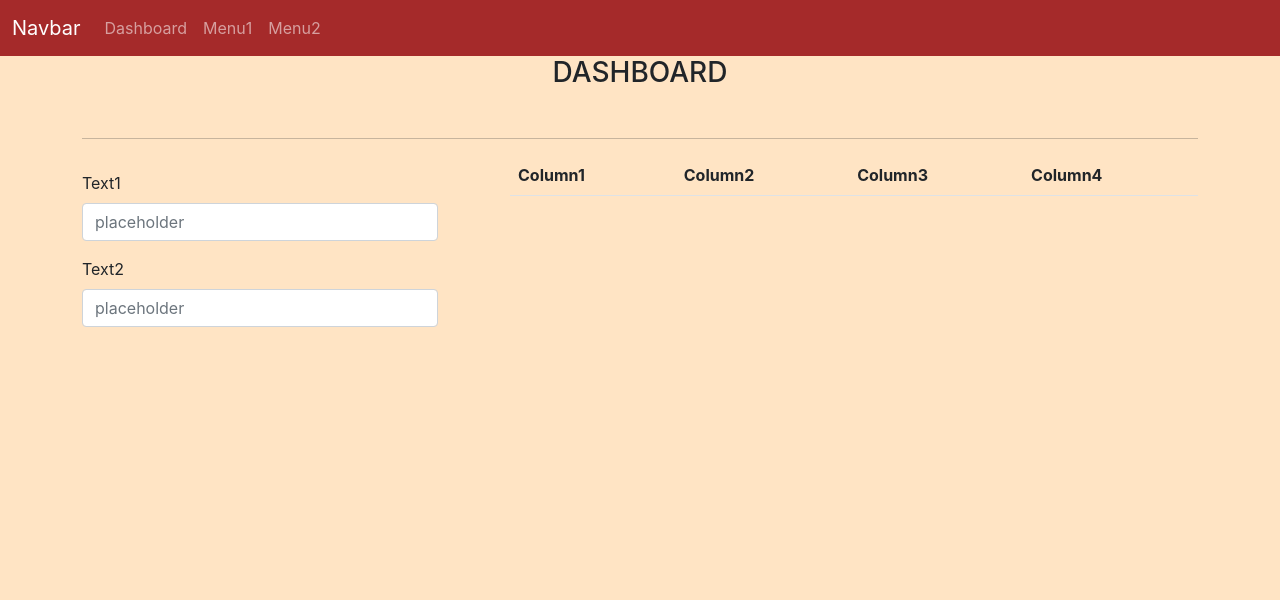
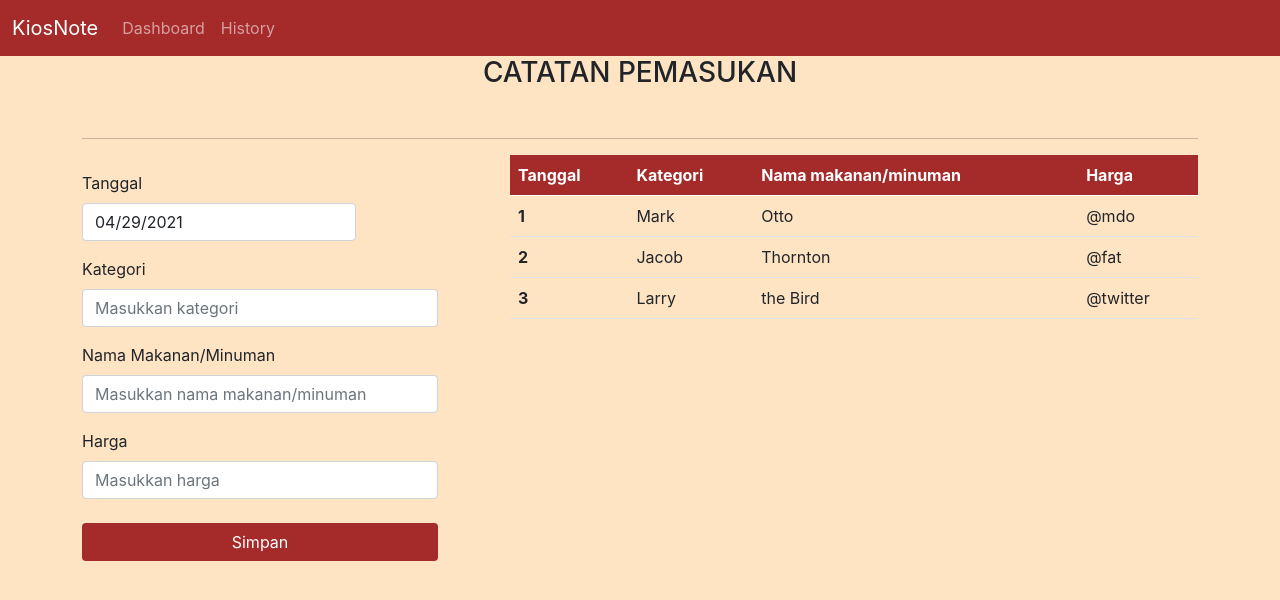
Before and after one commit to MarkM29/final-back-end, a React (Create React App) app: page /dashboard in a window 1280 px wide. Shown: the top 600 px of the page. Built offline with nearby package versions, Linux system fonts and the light colour scheme.

Commit message:
fixing dashboard

```diff
--- a/package.json
+++ b/package.json
@@ -8,6 +8,7 @@
     "@testing-library/user-event": "^12.1.10",
     "firebase": "^8.4.3",
     "react": "^17.0.2",
+    "react-datepicker": "^3.8.0",
     "react-dom": "^17.0.2",
     "react-router-dom": "^5.2.0",
     "react-scripts": "4.0.3",
--- a/src/App.css
+++ b/src/App.css
@@ -1,3 +1,6 @@
 .CustomColor {
   background-color: brown;
 }
+.whiteText {
+  color: white;
+}
--- a/src/components/molecules/Navbar/index.js
+++ b/src/components/molecules/Navbar/index.js
@@ -7,7 +7,7 @@ const NavBar = () => {
     <nav className="navbar navbar-expand-lg navbar-dark CustomColor">
       <div className="container-fluid">
         <a className="navbar-brand" href="#">
-          Navbar
+          KiosNote
         </a>
         <button
           className="navbar-toggler"
@@ -22,14 +22,11 @@ const NavBar = () => {
         </button>
         <div className="collapse navbar-collapse" id="navbarNavAltMarkup">
           <div className="navbar-nav">
-            <Link className="nav-link" to="/">
+            <Link className="nav-link" to="/dashboard">
               Dashboard
             </Link>
-            <Link className="nav-link" to="/AddUser">
-              Menu1
-            </Link>
-            <Link className="nav-link" to="/about">
-              Menu2
+            <Link className="nav-link" to="/History">
+              History
             </Link>
           </div>
         </div>
--- a/src/components/pages/Dashboard/index.js
+++ b/src/components/pages/Dashboard/index.js
@@ -1,37 +1,75 @@
-import React from "react";
+import React, { useState } from "react";
 import { NavBar } from "../../../components";
-import { Input } from "../../atoms";
+import { Button, Input } from "../../atoms";
+import DatePicker from "react-datepicker";
+import "react-datepicker/dist/react-datepicker.css";
+import "../../../App.css";
 
 const Dashboard = () => {
+  const [startDate, setStartDate] = useState(new Date());
+
   return (
     <div style={{ backgroundColor: "bisque", height: "100vh" }}>
       <NavBar />
       <div className="container">
-        <h3 className="text-center mb-5">DASHBOARD</h3>
+        <h3 className="text-center mb-5">CATATAN PEMASUKAN</h3>
         <hr />
         <div className="row">
           <div className="col-md-4">
+            <p className="form-label mt-3">Tanggal</p>
+            <DatePicker
+              className="form-control"
+              selected={startDate}
+              onChange={(date) => setStartDate(date)}
+            />
             <Input
-              label="Text1"
-              placeholder="placeholder"
+              label="Kategori"
+              placeholder="Masukkan kategori"
               className="form-control"
             />
             <Input
-              label="Text2"
-              placeholder="placeholder"
+              label="Nama Makanan/Minuman"
+              placeholder="Masukkan nama makanan/minuman"
               className="form-control"
             />
+            <Input
+              label="Harga"
+              placeholder="Masukkan harga"
+              className="form-control"
+            />
+            <br />
+            <Button text="Simpan" color="brown" textColor="white" />
           </div>
           <div className="col-sm ms-5">
-            <table class="table table-striped table-hover">
-              <thead>
+            <table class="table">
+              <thead class="CustomColor whiteText">
                 <tr>
-                  <th>Column1</th>
-                  <th>Column2</th>
-                  <th>Column3</th>
-                  <th>Column4</th>
+                  <th scope="col">Tanggal</th>
+                  <th scope="col">Kategori</th>
+                  <th scope="col">Nama makanan/minuman</th>
+                  <th scope="col">Harga </th>
                 </tr>
               </thead>
+              <tbody>
+                <tr>
+                  <th scope="row">1</th>
+                  <td>Mark</td>
+                  <td>Otto</td>
+                  <td>@mdo</td>
+                </tr>
+                <tr>
+                  <th scope="row">2</th>
+                  <td>Jacob</td>
+                  <td>Thornton</td>
+                  <td>@fat</td>
+                </tr>
+                <tr>
+                  <th scope="row">3</th>
+                  <td>Larry</td>
+                  <td>the Bird</td>
+                  <td>@twitter</td>
+                </tr>
+              </tbody>
             </table>
           </div>
         </div>
```
Also changed, not shown: 1 other file (tests, documents, lock files or other folders).
